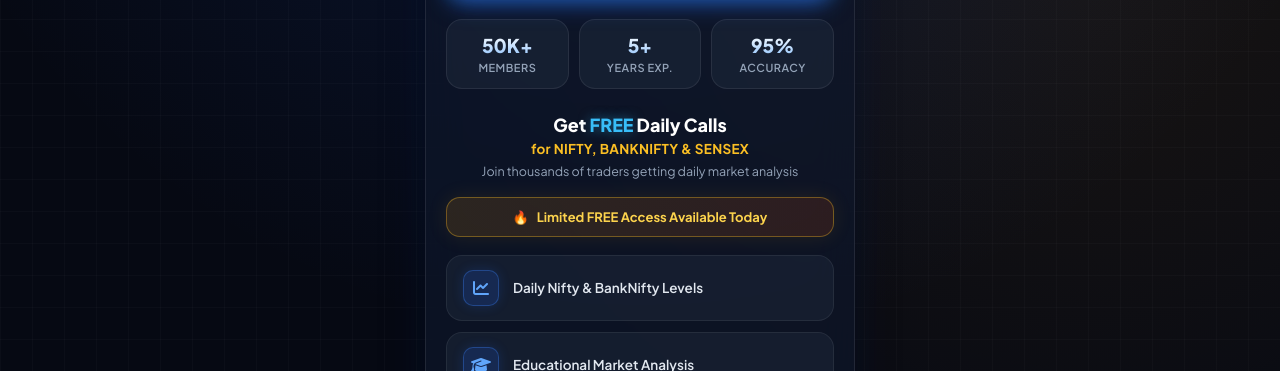
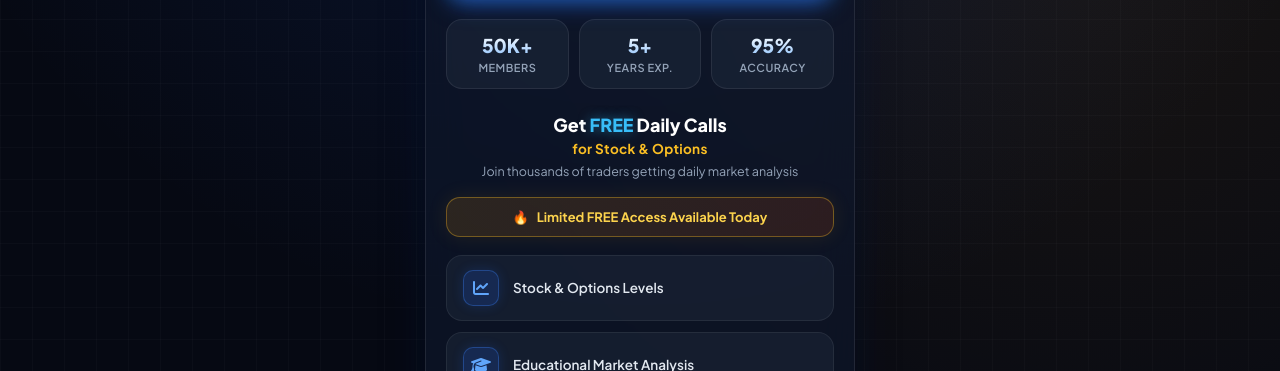
Before and after one commit to shriirammediaagency-afk/Stock-Fortune, a plain HTML site: page index.html in a window 1280 px wide. Shown: the part 429-800 px from the top of the page. Drawn offline with Linux system fonts and the light colour scheme.

Commit message:
Update index.html

```diff
--- a/index.html
+++ b/index.html
@@ -618,7 +618,7 @@
 
     <!-- Mid Section Titles -->
     <div class="section-headline">Get <span>FREE</span> Daily Calls</div>
-    <div class="section-sub">for NIFTY, BANKNIFTY &amp; SENSEX</div>
+    <div class="section-sub">for Stock &amp; Options</div>
     <div class="section-desc">Join thousands of traders getting daily market analysis</div>
 
     <!-- Limited Access Banner -->
@@ -631,7 +631,7 @@
     <div class="feature-list">
       <div class="feature-item">
         <div class="feature-icon"><i class="fa-solid fa-chart-line"></i></div>
-        <span>Daily Nifty &amp; BankNifty Levels</span>
+        <span>Stock &amp; Options Levels</span>
       </div>
       <div class="feature-item">
         <div class="feature-icon"><i class="fa-solid fa-graduation-cap"></i></div>
```
